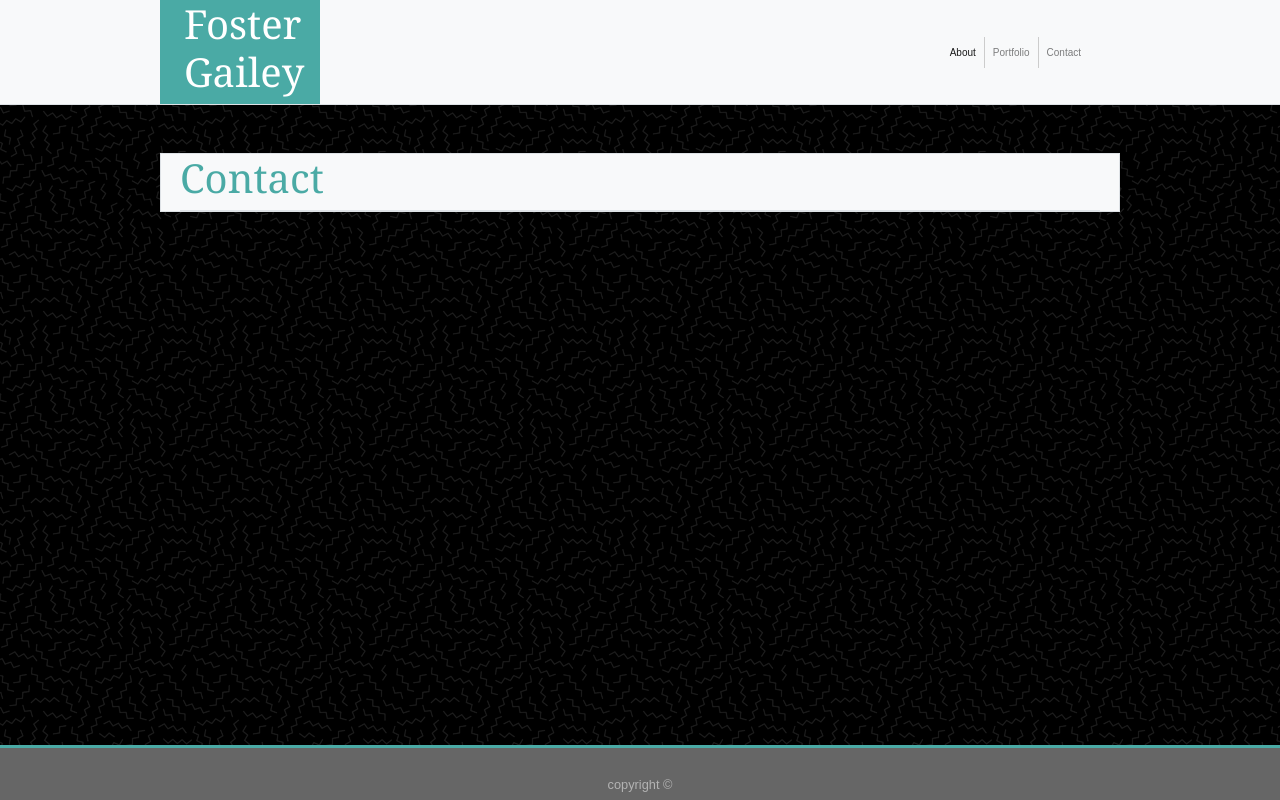
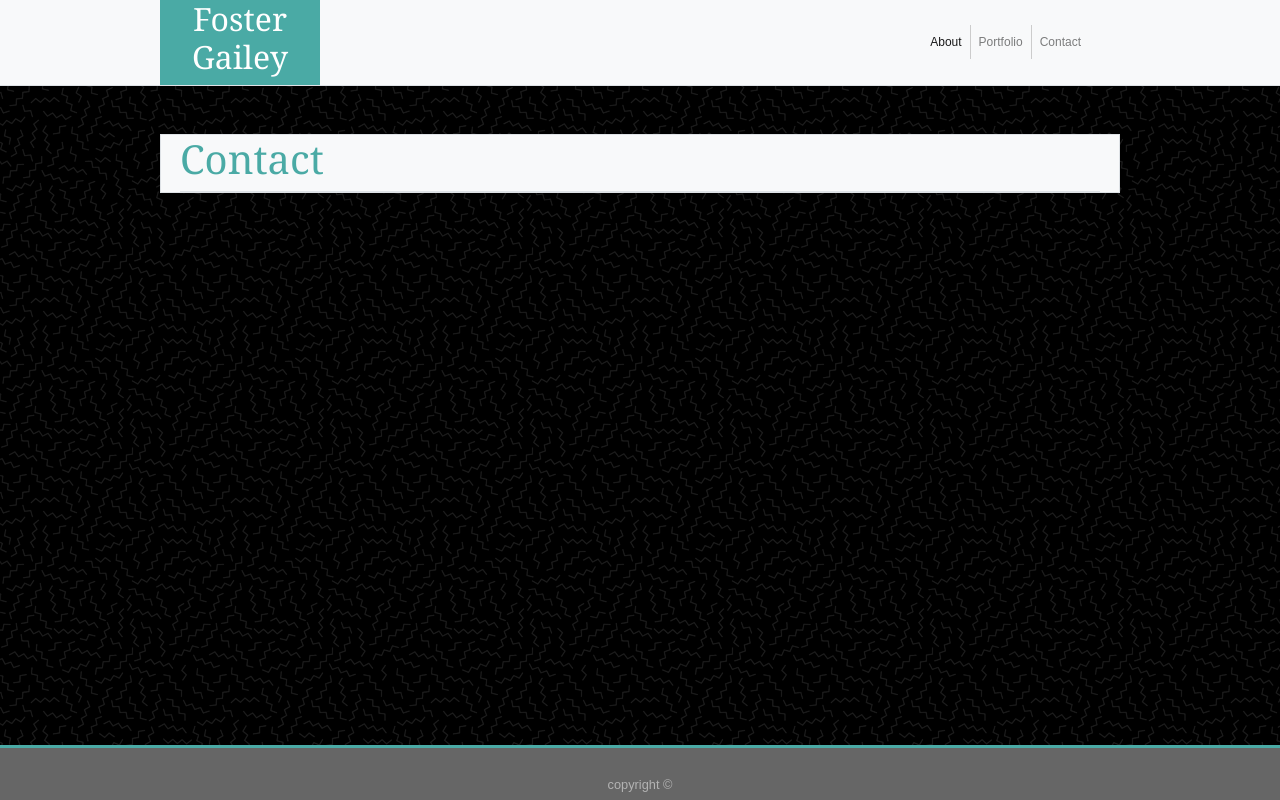
Before and after one commit to Fgailey/Bootstrap-Portfolio, a plain HTML site: page contact.html in a window 1280 px wide. Drawn offline with nearby package versions, Linux system fonts and the light colour scheme.

Commit message:
name H1 to H2  v1.6

```diff
--- a/assets/css/style.css
+++ b/assets/css/style.css
@@ -33,7 +33,7 @@ img {
   }
 
   nav {
-      font-size: 10px;
+      font-size: 12px;
   }
 
   @media screen and (min-width: 1100px) {
--- a/contact.html
+++ b/contact.html
@@ -20,7 +20,7 @@
                     <div class="row">
                         <section class="col col-sm-4 col-md-3 col-lg-3 col-xl-2 align-middle my-name px-4">
 
-                            <h1 class="text-white text-center">Foster Gailey</h1>
+                            <h2 class="text-white text-center">Foster Gailey</h2>
 
                         </section>
 
```
Also changed, not shown: portfolio.html (+1 -1 lines).
